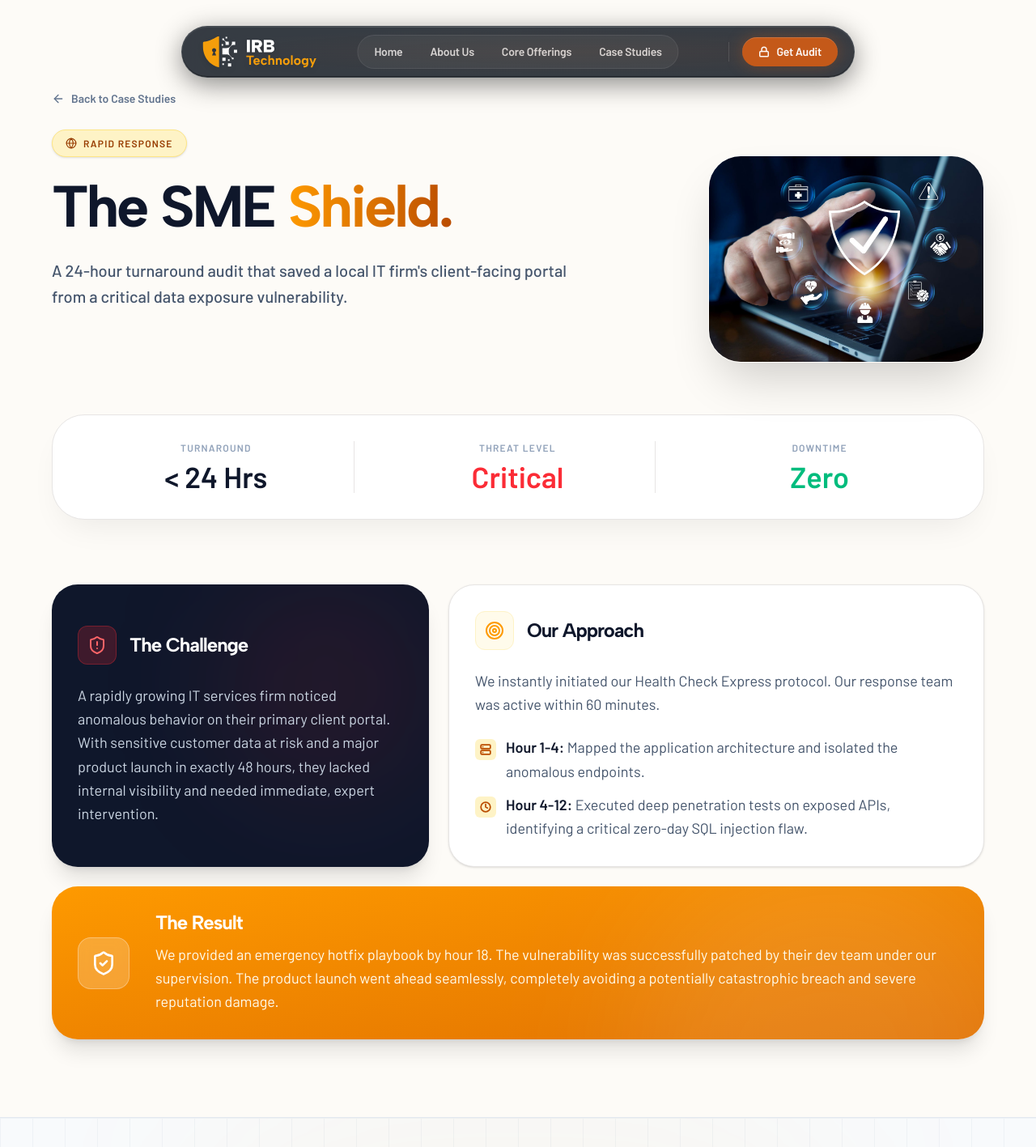
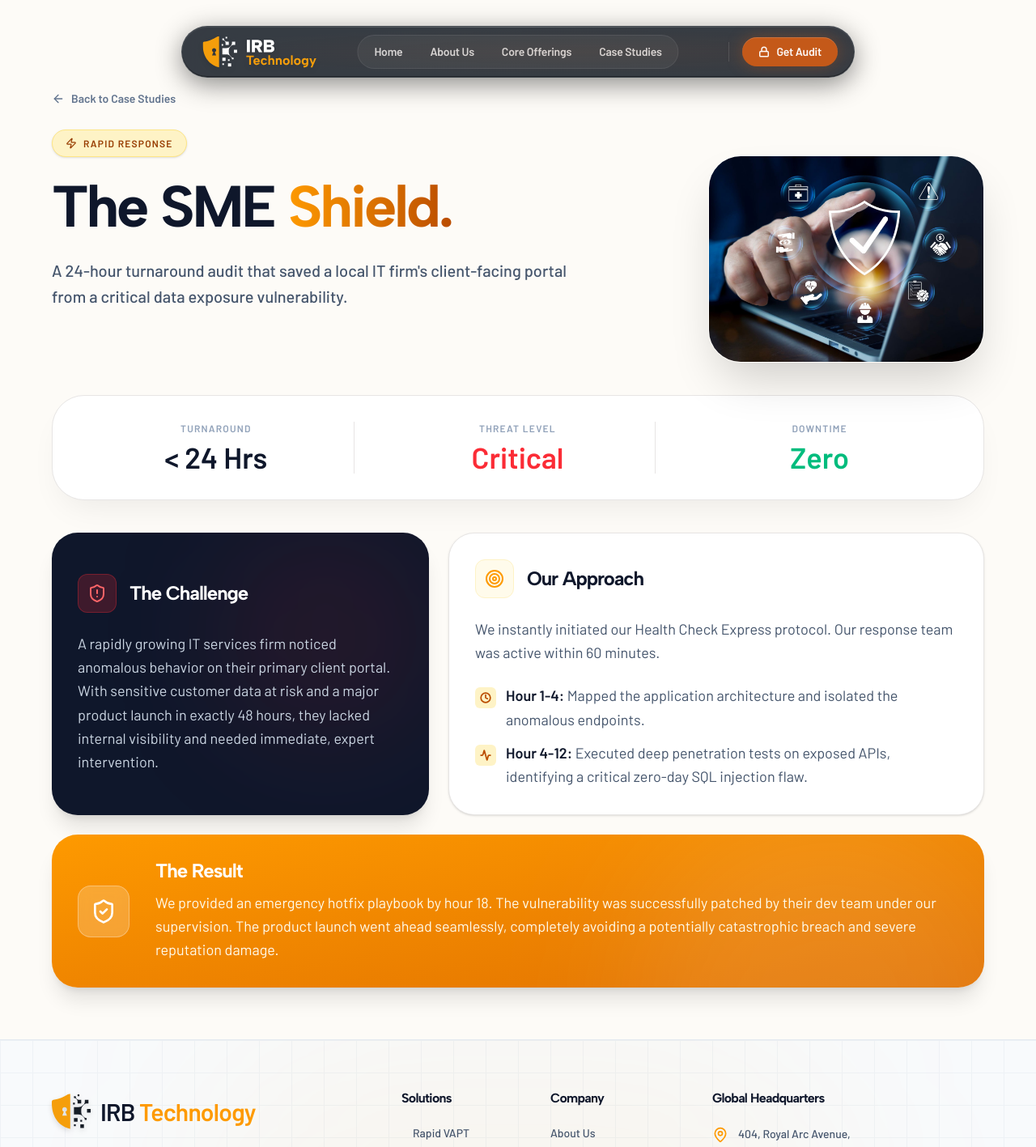
Before and after one commit to thebrchub/irb-technologies, a React (Vite) app: page /case-study/sme-shield in a window 1280 px wide. Shown: the top 1417 px of the page at 81% size. Built offline with nearby package versions, Linux system fonts and the light colour scheme.

Commit message:
Refactor layout and margins in MegaEvent, SmeShield, and StartupCompliance pages to improve spacing and alignment

```diff
--- a/src/pages/SmeShield.tsx
+++ b/src/pages/SmeShield.tsx
@@ -1,4 +1,4 @@
-import { ArrowLeft, ShieldAlert, Target, ShieldCheck, Clock, Server, Globe } from 'lucide-react';
+import { ArrowLeft, ShieldAlert, Target, ShieldCheck, Clock, Zap, Activity } from 'lucide-react';
 import { Link } from 'react-router-dom';
 import { motion, type Variants } from 'framer-motion';
 import { siteContent } from '../config/siteContent';
@@ -29,7 +29,7 @@
 
   return (
 
-    <div className="min-h-screen bg-[#FDFBF7] pt-32 md:pt-40 pb-16 md:pb-24 font-sans selection:bg-amber-200 selection:text-amber-900 relative overflow-hidden">
+    <div className="min-h-screen bg-[#FDFBF7] pt-32 md:pt-40 pb-10 md:pb-12 lg:pb-16 font-sans selection:bg-amber-200 selection:text-amber-900 relative overflow-hidden">
 
       <div className="absolute inset-0 bg-[linear-gradient(to_right,#cbd5e1_1px,transparent_1px),linear-gradient(to_bottom,#cbd5e1_1px,transparent_1px)] bg-[size:40px_40px] opacity-20 mask-image:linear-gradient(to_bottom,transparent,black,transparent) pointer-events-none -z-10"></div>
 
@@ -43,7 +43,8 @@
         </div>
 
         {/* 2-Column Header Grid */}
-        <div className="grid grid-cols-1 lg:grid-cols-12 gap-12 lg:gap-16 2xl:gap-20 items-start mb-10 md:mb-12 lg:mb-16">
+        {/* 🔥 FIXED: Slashed bottom margin to kill whitespace above the stats bar */}
+        <div className="grid grid-cols-1 lg:grid-cols-12 gap-12 lg:gap-16 2xl:gap-20 items-start mb-6 md:mb-8 lg:mb-10">
 
           {/* 🔥 ANIMATED: Text block slides in from the left */}
           <motion.div
@@ -55,7 +56,7 @@
             variants={elementVariants}
           >
             <div className="inline-flex items-center gap-1.5 md:gap-2 px-2.5 py-1 md:px-4 md:py-2 rounded-full bg-amber-100 border border-amber-200 text-amber-800 text-[10px] md:text-xs 2xl:text-sm font-black uppercase tracking-widest mb-4 md:mb-6 shadow-sm">
-              <Globe size={12} className="md:w-3.5 md:h-3.5 2xl:w-4 2xl:h-4" /> {content.badge}
+              <Zap size={12} className="md:w-3.5 md:h-3.5 2xl:w-4 2xl:h-4" /> {content.badge}
             </div>
 
             <h1 className="text-4xl md:text-5xl lg:text-6xl xl:text-[4.5rem] 2xl:text-[5.5rem] font-black text-slate-900 tracking-tighter mb-5 lg:mb-6 leading-[1.05] [text-wrap:balance]">
@@ -87,8 +88,9 @@
         </div>
 
         {/* 🔥 ANIMATED: Stats bar fades up from the center */}
+        {/* 🔥 FIXED: Slashed massive bottom margin to kill whitespace below the stats bar */}
         <motion.div
-          className="w-[calc(100%+3rem)] -mx-6 md:w-full md:mx-0 bg-white md:rounded-[2.5rem] shadow-[0_20px_40px_-15px_rgba(0,0,0,0.08)] border-y md:border border-stone-200 p-4 md:p-8 2xl:p-10 mb-10 md:mb-16 lg:mb-20 2xl:mb-24"
+          className="w-[calc(100%+3rem)] -mx-6 md:w-full md:mx-0 bg-white md:rounded-[2.5rem] shadow-[0_20px_40px_-15px_rgba(0,0,0,0.08)] border-y md:border border-stone-200 p-4 md:p-8 2xl:p-10 mb-6 md:mb-8 lg:mb-10 2xl:mb-12"
           custom={{ direction: 'center', delay: 0.2 }}
           initial="hidden"
           whileInView="visible"
@@ -162,7 +164,7 @@
               {content.approach.items.map((item, index) => (
                 <li key={index} className="flex items-start gap-3 2xl:gap-4">
                   <div className="mt-1 bg-amber-100 p-1.5 rounded-md text-amber-700 shrink-0">
-                    {index === 0 ? <Server size={14} className="2xl:w-4 2xl:h-4" strokeWidth={3} /> : <Clock size={14} className="2xl:w-4 2xl:h-4" strokeWidth={3} />}
+                    {index === 0 ? <Clock size={14} className="2xl:w-4 2xl:h-4" strokeWidth={3} /> : <Activity size={14} className="2xl:w-4 2xl:h-4" strokeWidth={3} />}
                   </div>
                   <p className="text-slate-600 text-base md:text-lg leading-relaxed m-0">
                     <strong className="text-slate-900">{item.timeRange}:</strong> {item.description}
@@ -183,12 +185,18 @@
           >
             <div className="absolute top-[-20%] right-[-5%] w-[500px] h-[500px] bg-white/10 rounded-full blur-[80px] pointer-events-none"></div>
 
-            <div className="relative z-10 flex flex-col lg:flex-row items-start lg:items-center gap-5 lg:gap-8 2xl:gap-10">
-              <div className="w-14 h-14 lg:w-16 lg:h-16 2xl:w-20 2xl:h-20 bg-white/20 backdrop-blur-sm border border-white/30 rounded-2xl flex items-center justify-center shrink-0">
-                <ShieldCheck size={28} className="text-white lg:w-8 lg:h-8 2xl:w-10 2xl:h-10" />
+            {/* Mobile Title + Icon Layout aligned correctly */}
+            <div className="relative z-10 flex flex-col md:flex-row items-start md:items-center gap-4 md:gap-6 lg:gap-8 2xl:gap-10">
+
+              <div className="flex items-center gap-4 shrink-0">
+                <div className="w-12 h-12 md:w-14 md:h-14 lg:w-16 lg:h-16 2xl:w-20 2xl:h-20 bg-white/20 backdrop-blur-sm border border-white/30 rounded-2xl flex items-center justify-center shrink-0">
+                  <ShieldCheck size={24} className="text-white md:w-7 md:h-7 lg:w-8 lg:h-8 2xl:w-10 2xl:h-10" />
+                </div>
+                <h3 className="text-xl font-black m-0 md:hidden">{content.result.title}</h3>
               </div>
-              <div className="flex-1 w-full">
-                <h3 className="text-xl lg:text-2xl 2xl:text-3xl font-black mb-2 lg:mb-3">{content.result.title}</h3>
+
+              <div className="flex-1 w-full mt-1 md:mt-0">
+                <h3 className="hidden md:block text-xl lg:text-2xl 2xl:text-3xl font-black mb-2 lg:mb-3">{content.result.title}</h3>
 
                 <p className="text-amber-50 text-base md:text-lg leading-relaxed w-full m-0">
                   {content.result.description}
--- a/src/pages/StartupCompliance.tsx
+++ b/src/pages/StartupCompliance.tsx
@@ -29,7 +29,8 @@
 
   return (
 
-    <div className="min-h-screen bg-[#FDFBF7] pt-32 md:pt-40 pb-16 md:pb-24 font-sans selection:bg-amber-200 selection:text-amber-900 relative overflow-hidden">
+
+    <div className="min-h-screen bg-[#FDFBF7] pt-32 md:pt-40 pb-10 md:pb-12 lg:pb-16 font-sans selection:bg-amber-200 selection:text-amber-900 relative overflow-hidden">
 
       <div className="absolute inset-0 bg-[linear-gradient(to_right,#cbd5e1_1px,transparent_1px),linear-gradient(to_bottom,#cbd5e1_1px,transparent_1px)] bg-[size:40px_40px] opacity-20 mask-image:linear-gradient(to_bottom,transparent,black,transparent) pointer-events-none -z-10"></div>
 
@@ -42,7 +43,8 @@
         </div>
 
         {/* 2-Column Header Grid */}
-        <div className="grid grid-cols-1 lg:grid-cols-12 gap-12 lg:gap-16 2xl:gap-20 items-start mb-10 md:mb-12 lg:mb-16">
+        {/* 🔥 FIXED: Slashed bottom margin to kill whitespace above the stats bar */}
+        <div className="grid grid-cols-1 lg:grid-cols-12 gap-12 lg:gap-16 2xl:gap-20 items-start mb-6 md:mb-8 lg:mb-10">
 
           {/* 🔥 ANIMATED: Text slides in from left */}
           <motion.div
@@ -86,8 +88,9 @@
         </div>
 
         {/* 🔥 ANIMATED: Stats Bar rises from center */}
+        {/* 🔥 FIXED: Slashed massive bottom margin to kill whitespace below the stats bar */}
         <motion.div
-          className="w-[calc(100%+3rem)] -mx-6 md:w-full md:mx-0 bg-white md:rounded-[2.5rem] shadow-[0_20px_40px_-15px_rgba(0,0,0,0.08)] border-y md:border border-stone-200 p-4 md:p-8 2xl:p-10 mb-10 md:mb-16 lg:mb-20 2xl:mb-24"
+          className="w-[calc(100%+3rem)] -mx-6 md:w-full md:mx-0 bg-white md:rounded-[2.5rem] shadow-[0_20px_40px_-15px_rgba(0,0,0,0.08)] border-y md:border border-stone-200 p-4 md:p-8 2xl:p-10 mb-6 md:mb-8 lg:mb-10 2xl:mb-12"
           custom={{ direction: 'center', delay: 0.2 }}
           initial="hidden"
           whileInView="visible"
@@ -182,12 +185,18 @@
           >
             <div className="absolute top-[-20%] right-[-5%] w-[500px] h-[500px] bg-white/10 rounded-full blur-[80px] pointer-events-none"></div>
 
-            <div className="relative z-10 flex flex-col lg:flex-row items-start lg:items-center gap-5 lg:gap-8 2xl:gap-10">
-              <div className="w-14 h-14 lg:w-16 lg:h-16 2xl:w-20 2xl:h-20 bg-white/20 backdrop-blur-sm border border-white/30 rounded-2xl flex items-center justify-center shrink-0">
-                <ShieldCheck size={28} className="text-white lg:w-8 lg:h-8 2xl:w-10 2xl:h-10" />
+            {/* 🔥 FIXED: Mobile Result Card Layout aligned correctly */}
+            <div className="relative z-10 flex flex-col md:flex-row items-start md:items-center gap-4 md:gap-6 lg:gap-8 2xl:gap-10">
+
+              <div className="flex items-center gap-4 shrink-0">
+                <div className="w-12 h-12 md:w-14 md:h-14 lg:w-16 lg:h-16 2xl:w-20 2xl:h-20 bg-white/20 backdrop-blur-sm border border-white/30 rounded-2xl flex items-center justify-center shrink-0">
+                  <ShieldCheck size={24} className="text-white md:w-7 md:h-7 lg:w-8 lg:h-8 2xl:w-10 2xl:h-10" />
+                </div>
+                <h3 className="text-xl font-black m-0 md:hidden">{content.result.title}</h3>
               </div>
-              <div className="flex-1 w-full">
-                <h3 className="text-xl lg:text-2xl 2xl:text-3xl font-black mb-2 lg:mb-3">{content.result.title}</h3>
+
+              <div className="flex-1 w-full mt-1 md:mt-0">
+                <h3 className="hidden md:block text-xl lg:text-2xl 2xl:text-3xl font-black mb-2 lg:mb-3">{content.result.title}</h3>
 
                 <p className="text-amber-50 text-base md:text-lg leading-relaxed w-full m-0">
                   {content.result.description}
```
Also changed, not shown: src/pages/MegaEvent.tsx (+18 -19 lines).
